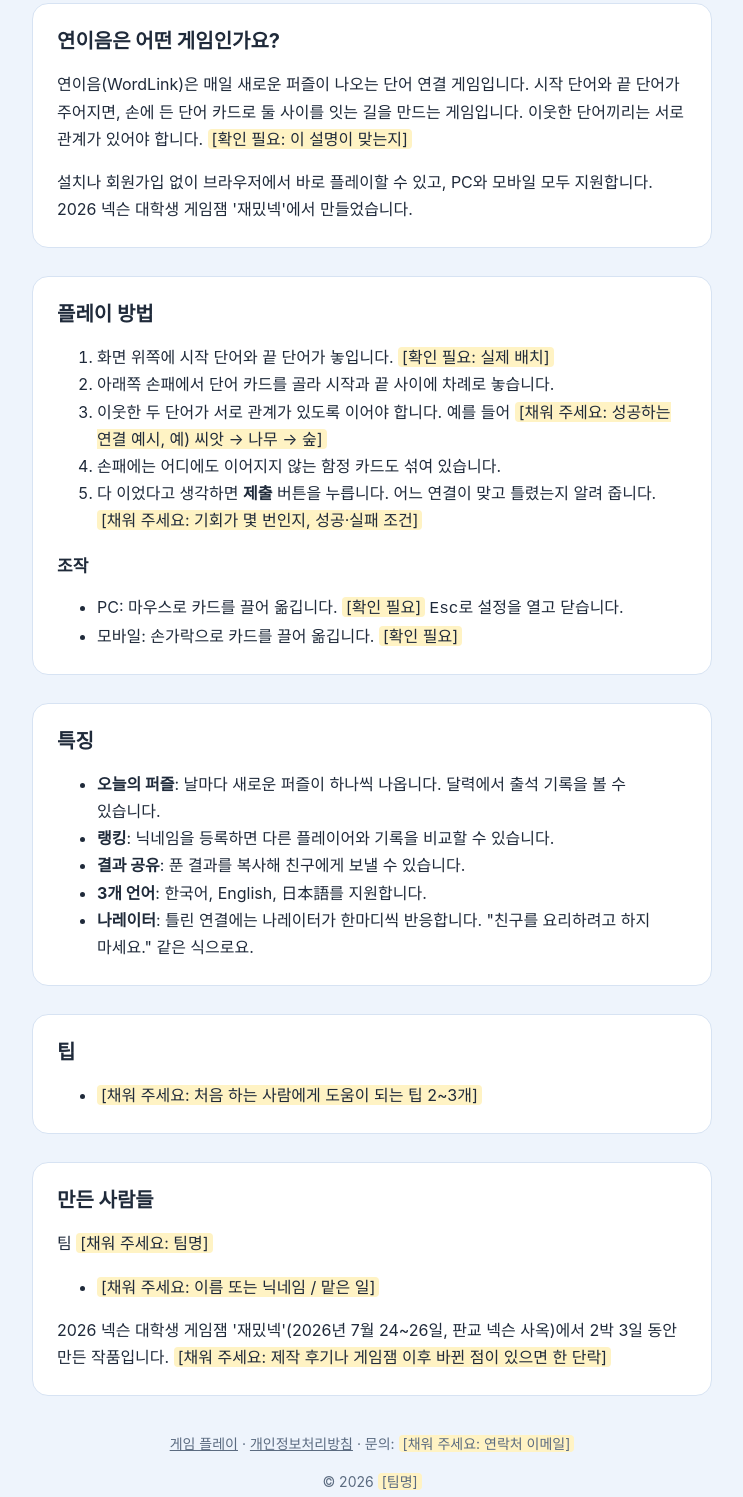
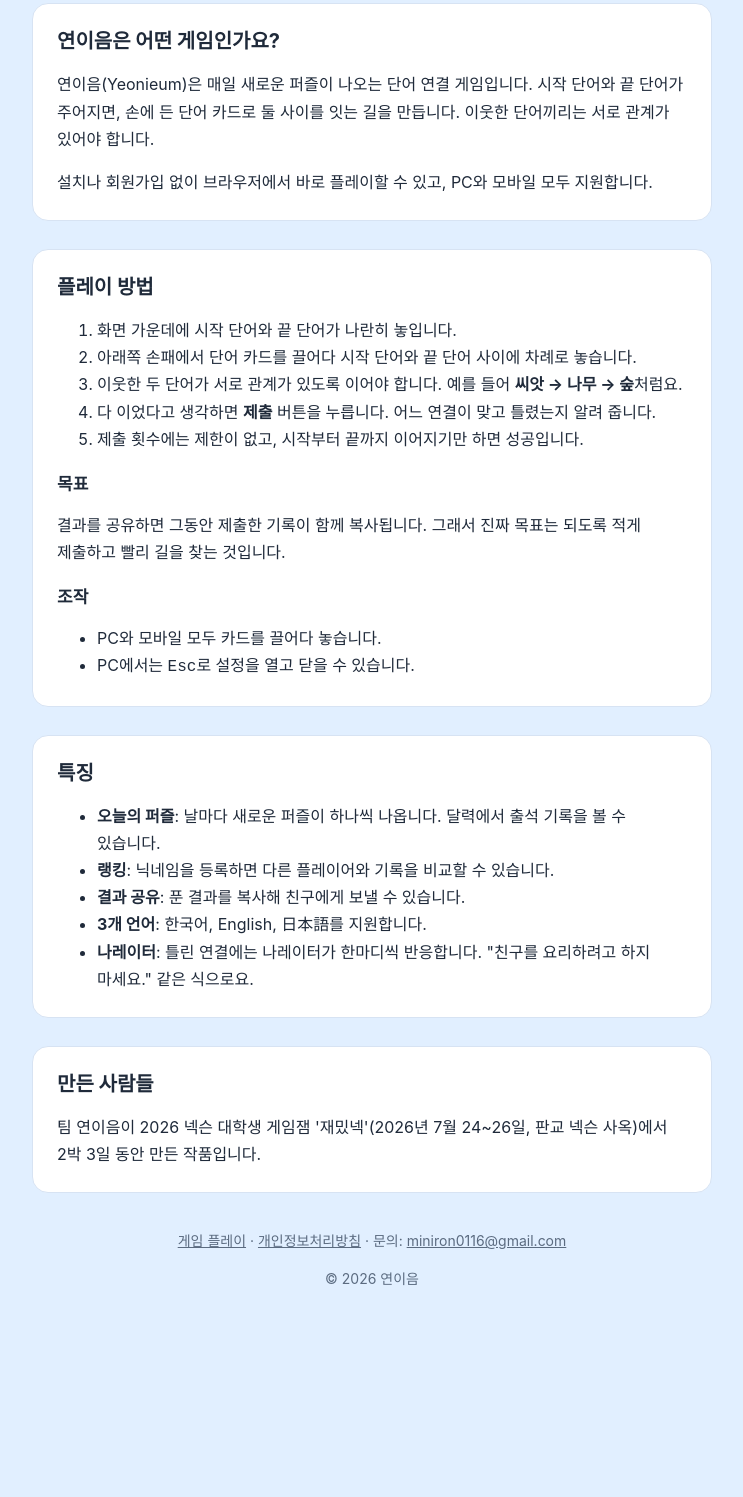
Before and after one commit to miniron-v/miniron-v.github.io, a plain HTML site: page index.html in a window 1280 px wide. Shown: the part 369-1866 px from the top of the page, without its empty margins (268-1011 px from the left). After the commit the page ends 1722 px from the top, so only its background shows below. Drawn offline with Linux system fonts and the light colour scheme.

Commit message:
Rename game path to /yeonieum/, match game background, fill about page
- 게임 경로와 빌드 파일 이름을 wordlink에서 yeonieum으로 변경
- 페이지 배경을 게임 배경색(#E1EFFF)에 맞추고 로딩 바 색 조정
- 소개 페이지와 개인정보처리방침의 빈칸을 채움 (규칙, 목표, 팀명, 연락처)

Co-Authored-By: Claude Opus 5.5 <noreply@anthropic.com>
Claude-Session: https://claude.ai/code/session_013m8CcC4bgQkjibGchLdSck

```diff
--- a/assets/site.css
+++ b/assets/site.css
@@ -1,5 +1,5 @@
 :root {
-  --bg: #eef4fc;
+  --bg: #E1EFFF;   /* 게임 배경색과 같게 */
   --card: #ffffff;
   --ink: #1f2a3a;
   --muted: #5b6b80;
--- a/index.html
+++ b/index.html
@@ -3,11 +3,11 @@
 <head>
   <meta charset="utf-8">
   <meta name="viewport" content="width=device-width, initial-scale=1">
-  <title>연이음 (WordLink) - 오늘의 단어 연결 퍼즐</title>
-  <meta name="description" content="연이음(WordLink)은 매일 새로 나오는 단어 카드를 이어 하루 한 번 푸는 웹 퍼즐 게임입니다. 설치 없이 브라우저에서 바로 플레이할 수 있습니다.">
+  <title>연이음 (Yeonieum) - 오늘의 단어 연결 퍼즐</title>
+  <meta name="description" content="연이음(Yeonieum)은 매일 새로 나오는 단어 카드를 이어 하루 한 번 푸는 웹 퍼즐 게임입니다. 설치 없이 브라우저에서 바로 플레이할 수 있습니다.">
   <link rel="canonical" href="https://miniron-v.github.io/">
   <meta property="og:type" content="website">
-  <meta property="og:title" content="연이음 (WordLink)">
+  <meta property="og:title" content="연이음 (Yeonieum)">
   <meta property="og:description" content="매일 새로 나오는 단어 연결 퍼즐. 브라우저에서 바로 플레이하세요.">
   <meta property="og:url" content="https://miniron-v.github.io/">
   <meta property="og:image" content="https://miniron-v.github.io/assets/logo.png">
@@ -20,34 +20,39 @@
     <header class="hero">
       <h1 style="margin:0"><img src="/assets/logo.png" alt="연이음" width="644" height="293"></h1>
       <p class="tagline">하루 한 판, 단어와 단어를 잇는 퍼즐</p>
-      <a class="play" href="/wordlink/">지금 플레이하기</a>
+      <a class="play" href="/yeonieum/">지금 플레이하기</a>
     </header>
 
     <section>
       <h2>연이음은 어떤 게임인가요?</h2>
       <p>
-        연이음(WordLink)은 매일 새로운 퍼즐이 나오는 단어 연결 게임입니다.
-        시작 단어와 끝 단어가 주어지면, 손에 든 단어 카드로 둘 사이를 잇는 길을 만드는 게임입니다. 이웃한 단어끼리는 서로 관계가 있어야 합니다. <span class="todo">[확인 필요: 이 설명이 맞는지]</span>
+        연이음(Yeonieum)은 매일 새로운 퍼즐이 나오는 단어 연결 게임입니다.
+        시작 단어와 끝 단어가 주어지면, 손에 든 단어 카드로 둘 사이를 잇는 길을 만듭니다.
+        이웃한 단어끼리는 서로 관계가 있어야 합니다.
       </p>
       <p>
         설치나 회원가입 없이 브라우저에서 바로 플레이할 수 있고, PC와 모바일 모두 지원합니다.
-        2026 넥슨 대학생 게임잼 '재밌넥'에서 만들었습니다.
       </p>
     </section>
 
     <section>
       <h2>플레이 방법</h2>
       <ol>
-        <li>화면 위쪽에 시작 단어와 끝 단어가 놓입니다. <span class="todo">[확인 필요: 실제 배치]</span></li>
-        <li>아래쪽 손패에서 단어 카드를 골라 시작과 끝 사이에 차례로 놓습니다.</li>
-        <li>이웃한 두 단어가 서로 관계가 있도록 이어야 합니다. 예를 들어 <span class="todo">[채워 주세요: 성공하는 연결 예시, 예) 씨앗 → 나무 → 숲]</span></li>
-        <li>손패에는 어디에도 이어지지 않는 함정 카드도 섞여 있습니다.</li>
-        <li>다 이었다고 생각하면 <strong>제출</strong> 버튼을 누릅니다. 어느 연결이 맞고 틀렸는지 알려 줍니다. <span class="todo">[채워 주세요: 기회가 몇 번인지, 성공·실패 조건]</span></li>
+        <li>화면 가운데에 시작 단어와 끝 단어가 나란히 놓입니다.</li>
+        <li>아래쪽 손패에서 단어 카드를 끌어다 시작 단어와 끝 단어 사이에 차례로 놓습니다.</li>
+        <li>이웃한 두 단어가 서로 관계가 있도록 이어야 합니다. 예를 들어 <strong>씨앗 → 나무 → 숲</strong>처럼요.</li>
+        <li>다 이었다고 생각하면 <strong>제출</strong> 버튼을 누릅니다. 어느 연결이 맞고 틀렸는지 알려 줍니다.</li>
+        <li>제출 횟수에는 제한이 없고, 시작부터 끝까지 이어지기만 하면 성공입니다.</li>
       </ol>
+      <h3>목표</h3>
+      <p>
+        결과를 공유하면 그동안 제출한 기록이 함께 복사됩니다.
+        그래서 진짜 목표는 되도록 적게 제출하고 빨리 길을 찾는 것입니다.
+      </p>
       <h3>조작</h3>
       <ul>
-        <li>PC: 마우스로 카드를 끌어 옮깁니다. <span class="todo">[확인 필요]</span> <kbd>Esc</kbd>로 설정을 열고 닫습니다.</li>
-        <li>모바일: 손가락으로 카드를 끌어 옮깁니다. <span class="todo">[확인 필요]</span></li>
+        <li>PC와 모바일 모두 카드를 끌어다 놓습니다.</li>
+        <li>PC에서는 <kbd>Esc</kbd>로 설정을 열고 닫을 수 있습니다.</li>
       </ul>
     </section>
 
@@ -63,31 +68,20 @@
     </section>
 
     <section>
-      <h2>팁</h2>
-      <ul>
-        <li><span class="todo">[채워 주세요: 처음 하는 사람에게 도움이 되는 팁 2~3개]</span></li>
-      </ul>
-    </section>
-
-    <section>
       <h2>만든 사람들</h2>
-      <p>팀 <span class="todo">[채워 주세요: 팀명]</span></p>
-      <ul>
-        <li><span class="todo">[채워 주세요: 이름 또는 닉네임 / 맡은 일]</span></li>
-      </ul>
       <p>
-        2026 넥슨 대학생 게임잼 '재밌넥'(2026년 7월 24~26일, 판교 넥슨 사옥)에서 2박 3일 동안 만든 작품입니다.
-        <span class="todo">[채워 주세요: 제작 후기나 게임잼 이후 바뀐 점이 있으면 한 단락]</span>
+        팀 연이음이 2026 넥슨 대학생 게임잼 '재밌넥'(2026년 7월 24~26일, 판교 넥슨 사옥)에서
+        2박 3일 동안 만든 작품입니다.
       </p>
     </section>
 
     <footer>
       <p>
-        <a href="/wordlink/">게임 플레이</a> ·
+        <a href="/yeonieum/">게임 플레이</a> ·
         <a href="/privacy.html">개인정보처리방침</a> ·
-        문의: <span class="todo">[채워 주세요: 연락처 이메일]</span>
+        문의: <a href="mailto:miniron0116@gmail.com">miniron0116@gmail.com</a>
       </p>
-      <p>© 2026 <span class="todo">[팀명]</span></p>
+      <p>© 2026 연이음</p>
     </footer>
   </div>
 </body>
--- a/wordlink/index.html
+++ b/yeonieum/index.html
@@ -3,24 +3,24 @@
 <head>
   <meta charset="utf-8">
   <meta name="viewport" content="width=device-width, height=device-height, initial-scale=1.0, user-scalable=no, shrink-to-fit=yes, viewport-fit=cover">
-  <title>연이음 (WordLink) - 오늘의 단어 연결 퍼즐</title>
-  <meta name="description" content="연이음(WordLink)은 매일 새로 나오는 단어 카드를 이어 하루 한 번 푸는 웹 퍼즐 게임입니다. 2026 넥슨 대학생 게임잼 '재밌넥' 출품작.">
-  <link rel="canonical" href="https://miniron-v.github.io/wordlink/">
+  <title>연이음 (Yeonieum) - 오늘의 단어 연결 퍼즐</title>
+  <meta name="description" content="연이음(Yeonieum)은 매일 새로 나오는 단어 카드를 이어 하루 한 번 푸는 웹 퍼즐 게임입니다. 2026 넥슨 대학생 게임잼 '재밌넥' 출품작.">
+  <link rel="canonical" href="https://miniron-v.github.io/yeonieum/">
   <meta property="og:type" content="website">
-  <meta property="og:title" content="연이음 (WordLink)">
+  <meta property="og:title" content="연이음 (Yeonieum)">
   <meta property="og:description" content="매일 새로 나오는 단어 연결 퍼즐. 브라우저에서 바로 플레이하세요.">
-  <meta property="og:url" content="https://miniron-v.github.io/wordlink/">
+  <meta property="og:url" content="https://miniron-v.github.io/yeonieum/">
   <meta property="og:image" content="https://miniron-v.github.io/assets/logo.png">
-  <meta name="theme-color" content="#dfeaf8">
+  <meta name="theme-color" content="#E1EFFF">
   <!-- ADSENSE: 게시자 ID가 나오면 아래 줄의 주석을 풀고 ca-pub-XXXXXXXXXXXXXXXX를 바꾼다. -->
   <!-- <script async src="https://pagead2.googlesyndication.com/pagead/js/adsbygoogle.js?client=ca-pub-XXXXXXXXXXXXXXXX" crossorigin="anonymous"></script> -->
   <script type="application/ld+json">
   {
     "@context": "https://schema.org",
     "@type": "VideoGame",
-    "name": "연이음 (WordLink)",
-    "alternateName": "WordLink",
-    "url": "https://miniron-v.github.io/wordlink/",
+    "name": "연이음 (Yeonieum)",
+    "alternateName": "Yeonieum",
+    "url": "https://miniron-v.github.io/yeonieum/",
     "image": "https://miniron-v.github.io/assets/logo.png",
     "description": "매일 새로 나오는 단어 카드를 이어 푸는 하루 한 번 웹 퍼즐 게임.",
     "genre": ["Puzzle", "Word game"],
@@ -40,7 +40,7 @@
      * Unity(matchWebGLToCanvasSize)가 캔버스 크기에 맞춰 렌더 해상도를 자동으로 맞춘다.
      */
     :root {
-      --page-bg: #dfeaf8;
+      --page-bg: #E1EFFF;   /* 게임 배경색과 같게 */
       --top-h: 50px;     /* 320x50 */
       --top-gap: 12px;   /* 배너와 게임 상단 버튼 사이 간격 */
       --rail-w: 160px;   /* 160x600 */
@@ -85,7 +85,7 @@
       grid-column: 1;
       min-width: 0;
       min-height: 0;
-      background: #231F20;
+      background: var(--page-bg);
     }
 
     /* 넓은 가로 화면: 좌우 레일 */
@@ -110,7 +110,7 @@
       width: 100%;
       height: 100%;
       display: block;
-      background: #231F20;
+      background: var(--page-bg);
       outline: none;
       touch-action: none;          /* 모바일에서 스크롤/핀치줌 대신 게임 입력으로 */
       -webkit-user-select: none;
@@ -130,7 +130,7 @@
     #unity-progress-bar {
       height: 6px;
       border-radius: 3px;
-      background: rgba(255, 255, 255, 0.15);
+      background: rgba(59, 130, 246, 0.18);
       overflow: hidden;
     }
 
@@ -138,7 +138,7 @@
       width: 0%;
       height: 100%;
       border-radius: 3px;
-      background: #ffffff;
+      background: #3b82f6;
       transition: width 0.15s ease-out;
     }
 
@@ -162,7 +162,7 @@
     noscript p {
       position: absolute;
       inset: auto 16px 50% 16px;
-      color: #fff;
+      color: #1f2a3a;
       font: 16px/1.5 sans-serif;
       text-align: center;
     }
@@ -174,12 +174,12 @@
     <aside id="ad-left" class="ad-slot ad-rail" data-ad-kind="rail" aria-label="광고"></aside>
     <main id="game">
       <canvas id="unity-canvas" tabindex="-1" role="img"
-        aria-label="연이음(WordLink) 게임 화면. 단어 카드를 이어 오늘의 퍼즐을 푸는 게임입니다."></canvas>
+        aria-label="연이음(Yeonieum) 게임 화면. 단어 카드를 이어 오늘의 퍼즐을 푸는 게임입니다."></canvas>
       <div id="unity-loading">
         <div id="unity-progress-bar"><div id="unity-progress-bar-full"></div></div>
       </div>
       <div id="unity-warning"></div>
-      <noscript><p>연이음(WordLink)은 브라우저에서 실행되는 단어 연결 퍼즐 게임입니다. 플레이하려면 자바스크립트를 켜 주세요. <a href="/" style="color:#fff">게임 소개 보기</a></p></noscript>
+      <noscript><p>연이음(Yeonieum)은 브라우저에서 실행되는 단어 연결 퍼즐 게임입니다. 플레이하려면 자바스크립트를 켜 주세요. <a href="/">게임 소개 보기</a></p></noscript>
     </main>
     <aside id="ad-right" class="ad-slot ad-rail" data-ad-kind="rail" aria-label="광고"></aside>
   </div>
@@ -261,15 +261,15 @@
     // 빌드를 교체할 때 BUILD_VERSION을 올리면 방문자 브라우저 캐시를 우회한다.
     var BUILD_VERSION = "1.0.0";
     var buildUrl = "Build";
-    var loaderUrl = buildUrl + "/wordlink.loader.js?v=" + BUILD_VERSION;
+    var loaderUrl = buildUrl + "/yeonieum.loader.js?v=" + BUILD_VERSION;
     var config = {
       arguments: [],
-      dataUrl: buildUrl + "/wordlink.data.unityweb?v=" + BUILD_VERSION,
-      frameworkUrl: buildUrl + "/wordlink.framework.js.unityweb?v=" + BUILD_VERSION,
-      codeUrl: buildUrl + "/wordlink.wasm.unityweb?v=" + BUILD_VERSION,
+      dataUrl: buildUrl + "/yeonieum.data.unityweb?v=" + BUILD_VERSION,
+      frameworkUrl: buildUrl + "/yeonieum.framework.js.unityweb?v=" + BUILD_VERSION,
+      codeUrl: buildUrl + "/yeonieum.wasm.unityweb?v=" + BUILD_VERSION,
       streamingAssetsUrl: "StreamingAssets",
       companyName: "Yeonieum",
-      productName: "WordLink",
+      productName: "Yeonieum",
       productVersion: BUILD_VERSION,
       showBanner: unityShowBanner,
       matchWebGLToCanvasSize: true,
```
Also changed, not shown: privacy.html (+5 -5 lines), yeonieum/Build/yeonieum.loader.js (renamed from wordlink/Build/wordlink.loader.js), yeonieum/StreamingAssets/UnityServicesProjectConfiguration.json (renamed from wordlink/StreamingAssets/UnityServicesProjectConfiguration.json), 6 other files.
